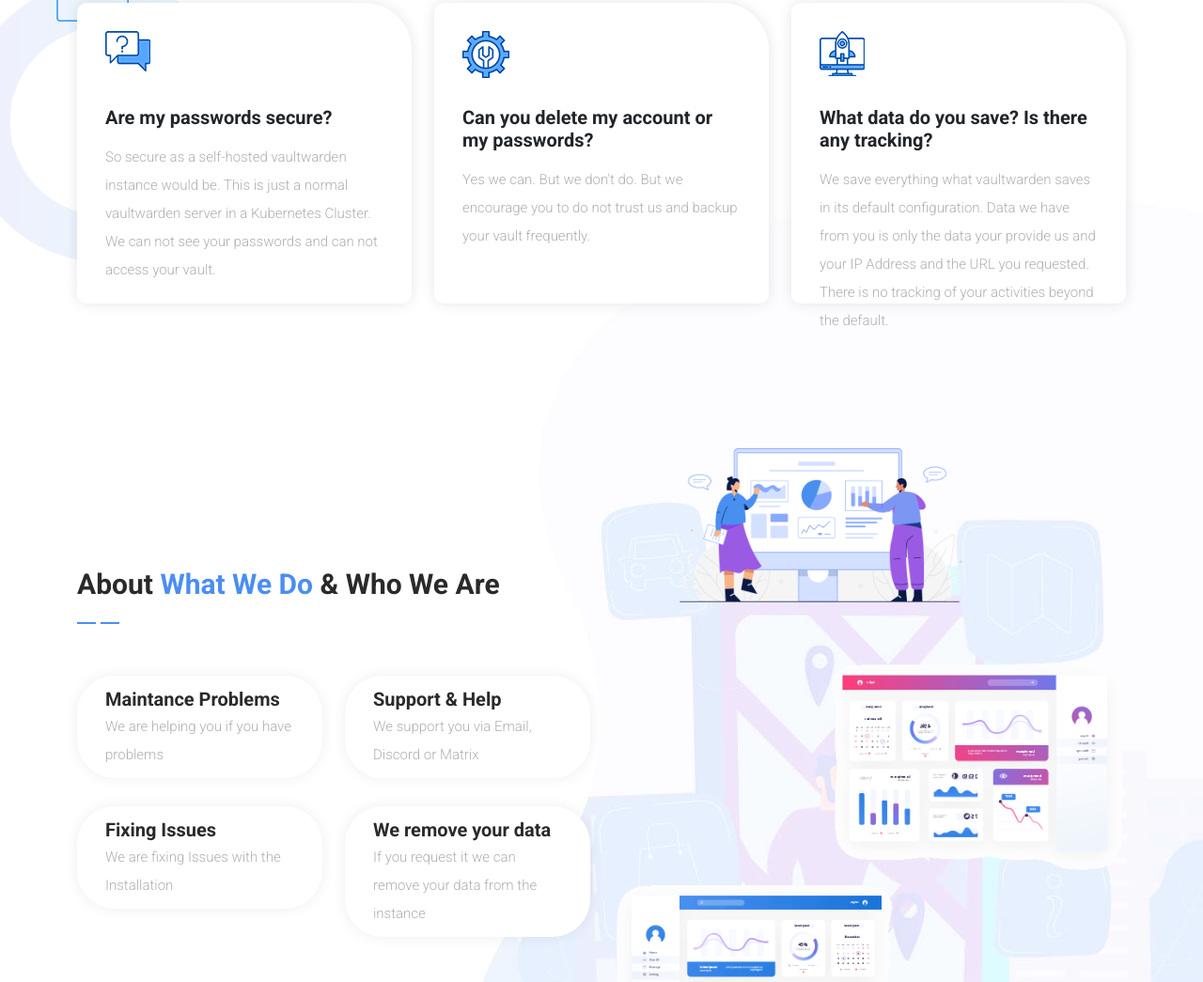
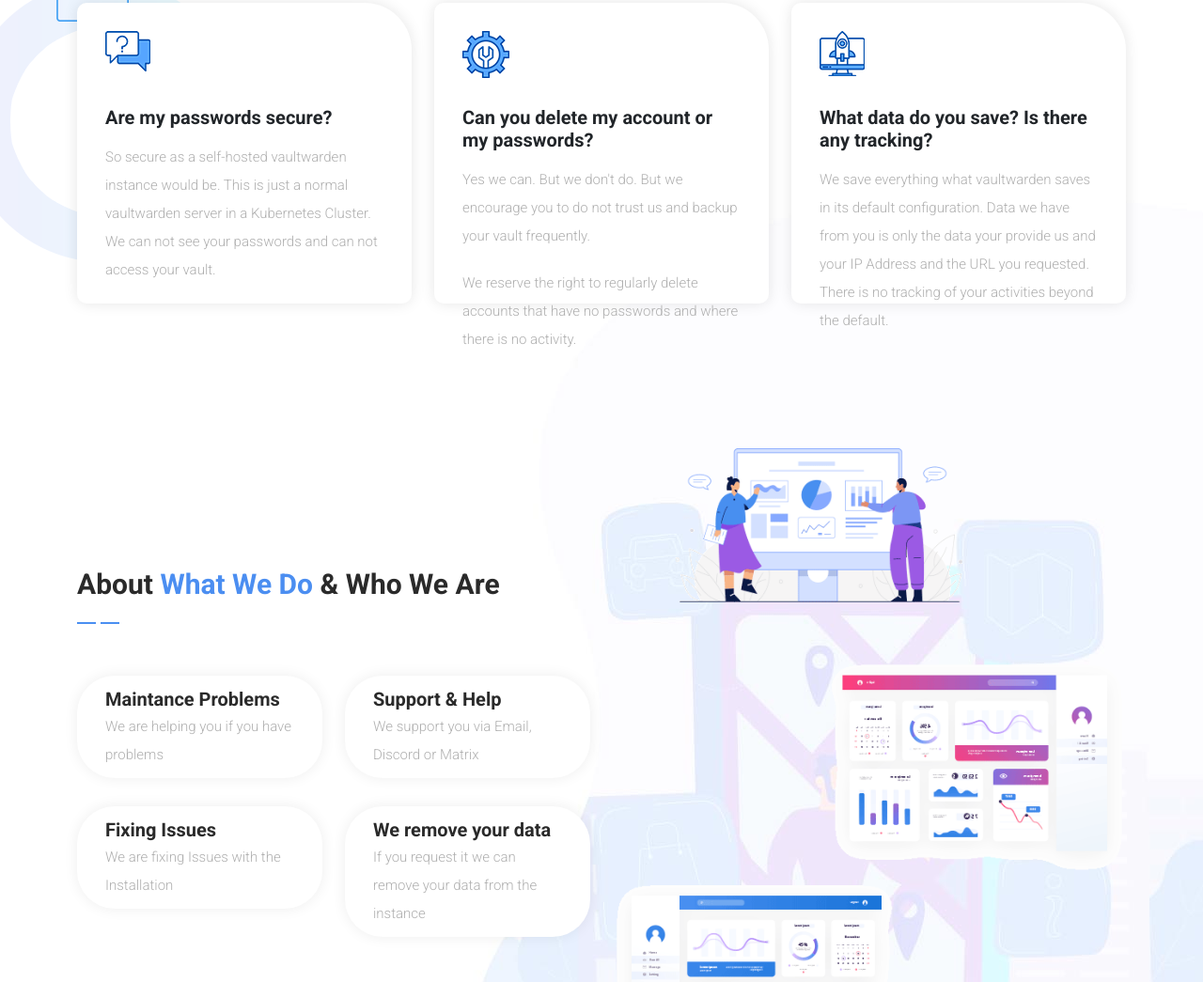
Before and after one commit to Y0ngg4n/vaultwarden-net-frontpage, a plain HTML site: page index.html in a window 1280 px wide. Shown: the part 2077-3122 px from the top of the page at 94% size. Drawn offline with Linux system fonts and the light colour scheme.

Commit message:
Add download and login

```diff
--- a/index.html
+++ b/index.html
@@ -197,6 +197,7 @@
                     my passwords?</h4>
                 <p>Yes we can. But we don't do. But we encourage you to do not trust us and backup your vault
                     frequently.</p>
+                <p>We reserve the right to regularly delete accounts that have no passwords and where there is no activity.</p>
             </div>
         </div>
         <div class="col-lg-4">
```
